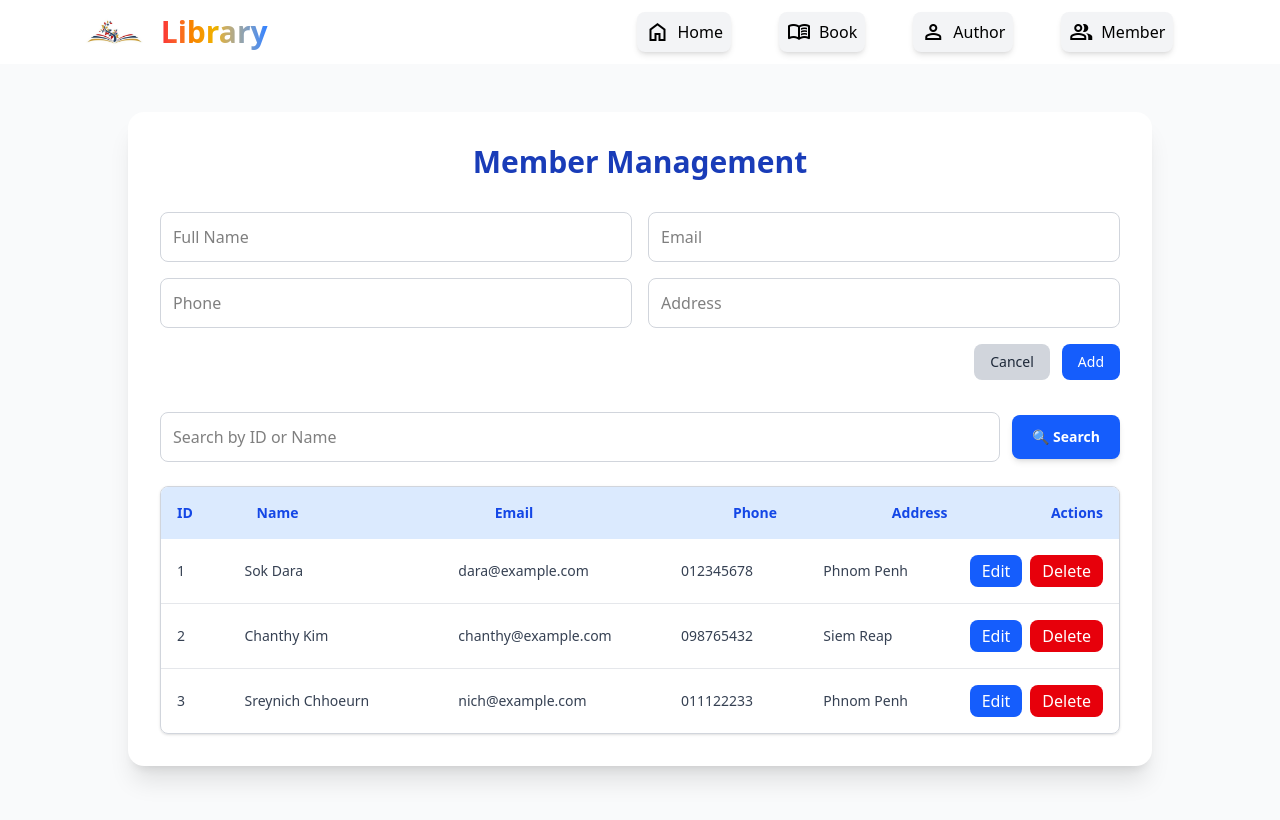
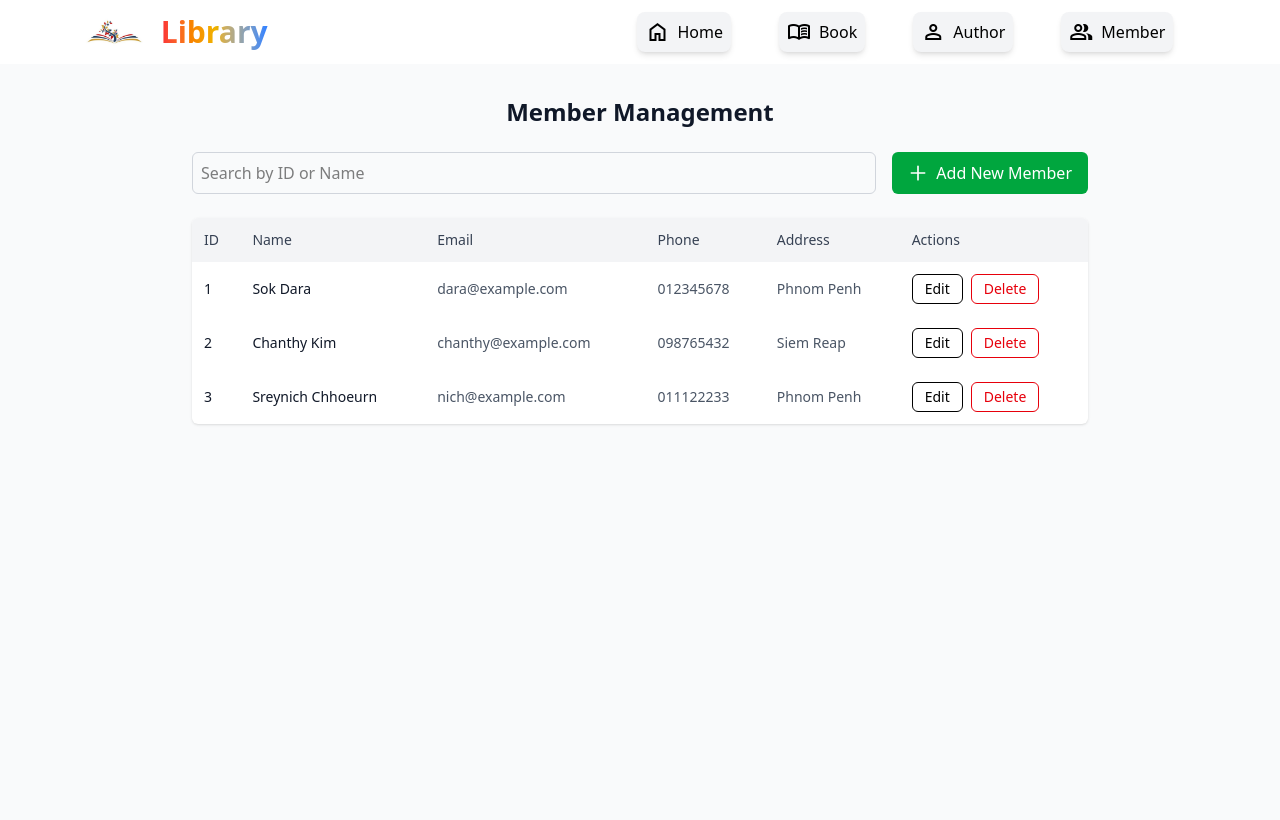
Before and after one commit to sonarykheang123/Project_Library_A4, a Vue app in the folder frontend/: page /member in a window 1280 px wide. Shown: the top 820 px of the page. Built offline with nearby package versions, Linux system fonts and the light colour scheme.

Commit message:
update style member-frontend

```diff
--- a/frontend/src/pages/Memberpage.vue
+++ b/frontend/src/pages/Memberpage.vue
@@ -1,107 +1,135 @@
 <template>
-  <div class="min-h-screen bg-gray-50 py-12 px-4">
-    <div class="max-w-5xl mx-auto bg-white rounded-2xl shadow-xl p-8">
+  <div class="min-h-screen bg-gray-50 py-8 px-4 sm:px-6 lg:px-8">
+    <div class="max-w-4xl mx-auto">
       <!-- Header -->
-      <h1 class="text-3xl font-semibold text-blue-800 text-center mb-8">Member Management</h1>
+      <h1 class="text-2xl font-semibold text-gray-900 mb-6 text-center">Member Management</h1>
 
-      <!-- Add Member Form -->
-      <form @submit.prevent="addMember" class="grid grid-cols-1 md:grid-cols-2 gap-4 mb-8">
-        <input v-model="newMember.name" placeholder="Full Name" required class="p-3 border border-gray-300 rounded-lg" />
-        <input v-model="newMember.email" placeholder="Email" required class="p-3 border border-gray-300 rounded-lg" />
-        <input v-model="newMember.phone" placeholder="Phone" required class="p-3 border border-gray-300 rounded-lg" />
-        <input v-model="newMember.address" placeholder="Address" required class="p-3 border border-gray-300 rounded-lg" />
-
-        <!-- Buttons aligned to right -->
-        <div class="md:col-span-2 flex justify-end gap-3">
-          <button type="button"
-                  @click="clearForm"
-                  class="bg-gray-300 text-gray-800 px-4 py-2 rounded-lg hover:bg-gray-400 transition text-sm">
-            Cancel
-          </button>
-          <button type="submit"
-                  class="bg-blue-600 text-white px-4 py-2 rounded-lg hover:bg-blue-700 transition text-sm">
-            Add
-          </button>
+      <!-- Search and Add New Member -->
+      <div class="flex flex-col sm:flex-row gap-4 mb-6">
+        <div class="relative flex-1">
+          <input
+            v-model="searchQuery"
+            type="search"
+            placeholder="Search by ID or Name"
+            class="w-full p-2 border border-gray-300 rounded-md focus:ring-2 focus:ring-indigo-500 focus:border-transparent"
+          />
         </div>
-      </form>
-
-      <!-- Search -->
-      <div class="mb-6 flex gap-3 items-center">
-        <input v-model="searchQuery"
-               placeholder="Search by ID or Name"
-               class="flex-1 p-3 border border-gray-300 rounded-lg focus:ring-2 focus:ring-blue-500" />
-        <button @click="searchAction"
-                class="bg-blue-600 text-white px-5 py-3 rounded-lg hover:bg-blue-700 transition font-semibold shadow-md text-sm">
-          🔍 Search
+        <button
+          @click="showAddForm = true"
+          class="bg-green-600 text-white px-4 py-2 rounded-md hover:bg-green-700 w-full sm:w-auto flex items-center justify-center gap-2"
+        >
+          <svg
+            xmlns="http://www.w3.org/2000/svg"
+            class="h-5 w-5"
+            fill="none"
+            viewBox="0 0 24 24"
+            stroke="currentColor"
+            stroke-width="2"
+            aria-hidden="true"
+          >
+            <path stroke-linecap="round" stroke-linejoin="round" d="M12 4v16m8-8H4" />
+          </svg>
+          Add New Member
         </button>
       </div>
 
       <!-- Member Table -->
-      <div class="overflow-x-auto rounded-lg border border-gray-300 shadow-sm">
-        <table class="min-w-full divide-y divide-gray-200 text-gray-700 table-fixed">
-          <thead class="bg-blue-100 sticky top-0 z-10">
+      <div v-if="filteredMembers.length" class="bg-white shadow-sm rounded-md overflow-hidden">
+        <table class="w-full">
+          <thead class="bg-gray-100">
             <tr>
-              <th class="w-1/12 p-4 text-left text-sm font-semibold text-blue-700">ID</th>
-              <th class="w-3/12 p-4 text-left text-sm font-semibold text-blue-700">Name</th>
-              <th class="w-3/12 p-4 text-left text-sm font-semibold text-blue-700">Email</th>
-              <th class="w-2/12 p-4 text-left text-sm font-semibold text-blue-700">Phone</th>
-              <th class="w-2/12 p-4 text-left text-sm font-semibold text-blue-700">Address</th>
-              <th class="w-1/12 p-4 text-left text-sm font-semibold text-blue-700">Actions</th>
+              <th class="p-3 text-left text-sm font-medium text-gray-700">ID</th>
+              <th class="p-3 text-left text-sm font-medium text-gray-700">Name</th>
+              <th class="p-3 text-left text-sm font-medium text-gray-700">Email</th>
+              <th class="p-3 text-left text-sm font-medium text-gray-700">Phone</th>
+              <th class="p-3 text-left text-sm font-medium text-gray-700">Address</th>
+              <th class="p-3 text-left text-sm font-medium text-gray-700">Actions</th>
             </tr>
           </thead>
-        </table>
-
-        <div class="max-h-60 overflow-y-auto">
-          <table class="min-w-full divide-y divide-gray-200 text-gray-700 table-fixed">
-            <tbody class="divide-y divide-gray-200">
-              <tr
-                v-for="member in filteredMembers"
-                :key="member.id"
-                :class="[
-                  editingId === member.id ? 'bg-yellow-50' : '',
-                  'hover:bg-blue-50 transition',
-                ]"
+          <tbody>
+            <tr v-for="member in filteredMembers" :key="member.id" class="hover:bg-gray-50">
+              <td class="p-3 text-sm text-gray-900">{{ member.id }}</td>
+              <td class="p-3 text-sm text-gray-900">{{ member.name }}</td>
+              <td class="p-3 text-sm text-gray-600">{{ member.email }}</td>
+              <td class="p-3 text-sm text-gray-600">{{ member.phone }}</td>
+              <td class="p-3 text-sm text-gray-600">{{ member.address }}</td>
+              <td class="p-3">
+                <div class="flex gap-2">
+                  <button
+                    @click="startEdit(member)"
+                    class="border border-black text-black px-3 py-1 rounded-md hover:bg-gray-100 text-sm transition"
                   >
-                <template v-if="editingId === member.id">
-                  <td class="w-1/12 p-4 whitespace-nowrap text-sm">{{ member.id }}</td>
-                  <td class="w-3/12 p-4 whitespace-nowrap"><input v-model="editMember.name" class="w-full p-2 border rounded-lg" /></td>
-                  <td class="w-3/12 p-4 whitespace-nowrap"><input v-model="editMember.email" class="w-full p-2 border rounded-lg" /></td>
-                  <td class="w-2/12 p-4 whitespace-nowrap"><input v-model="editMember.phone" class="w-full p-2 border rounded-lg" /></td>
-                  <td class="w-2/12 p-4 whitespace-nowrap"><input v-model="editMember.address" class="w-full p-2 border rounded-lg" /></td>
-                  <td class="w-1/12 p-4 whitespace-nowrap flex gap-2">
-                    <button @click="updateMember(member.id)"
-                            class="bg-green-600 text-white px-3 py-1 rounded-lg hover:bg-green-700 transition">
-                      Save
-                    </button>
-                    <button @click="cancelEdit"
-                            class="bg-gray-300 text-gray-700 px-3 py-1 rounded-lg hover:bg-gray-400 transition">
-                      Cancel
-                    </button>
-                  </td>
-                </template>
-                <template v-else>
-                  <td class="w-1/12 p-4 whitespace-nowrap text-sm">{{ member.id }}</td>
-                  <td class="w-3/12 p-4 whitespace-nowrap text-sm">{{ member.name }}</td>
-                  <td class="w-3/12 p-4 whitespace-nowrap text-sm">{{ member.email }}</td>
-                  <td class="w-2/12 p-4 whitespace-nowrap text-sm">{{ member.phone }}</td>
-                  <td class="w-2/12 p-4 whitespace-nowrap text-sm">{{ member.address }}</td>
-                  <td class="w-1/12 p-4 whitespace-nowrap flex gap-2">
-                    <button @click="startEdit(member)"
-                            class="bg-blue-600 text-white px-3 py-1 rounded-lg hover:bg-blue-700 transition">
                     Edit
                   </button>
-                    <button @click="deleteMember(member.id)"
-                            class="bg-red-600 text-white px-3 py-1 rounded-lg hover:bg-red-700 transition">
+                  <button
+                    @click="deleteMember(member.id)"
+                    class="border border-red-600 text-red-600 px-3 py-1 rounded-md hover:bg-red-50 text-sm transition"
+                  >
                     Delete
                   </button>
+                </div>
               </td>
-                </template>
-              </tr>
-              <tr v-if="filteredMembers.length === 0">
-                <td colspan="6" class="text-center text-gray-500 p-6 text-sm">No members found.</td>
             </tr>
           </tbody>
         </table>
+      </div>
+      <p v-else-if="filteredMembers.length === 0" class="text-center text-gray-500 text-sm mt-4">No members found.</p>
+
+      <!-- Add/Edit Form Modal -->
+      <div v-if="showAddForm || editingId !== null" class="fixed inset-0 bg-gray-100 bg-opacity-50 flex items-center justify-center">
+        <div class="bg-white p-6 rounded-md shadow-lg w-full max-w-md">
+          <h2 class="text-lg font-medium text-gray-900 mb-4">{{ editingId !== null ? 'Edit Member' : 'Add New Member' }}</h2>
+          <form @submit.prevent="editingId !== null ? updateMember(editingId) : addMember()" class="space-y-4">
+            <div>
+              <input
+                v-model="formData.name"
+                placeholder="Full Name"
+                required
+                class="w-full p-2 border border-gray-300 rounded-md focus:ring-2 focus:ring-indigo-500"
+              />
+            </div>
+            <div>
+              <input
+                v-model="formData.email"
+                placeholder="Email"
+                required
+                type="email"
+                class="w-full p-2 border border-gray-300 rounded-md focus:ring-2 focus:ring-indigo-500"
+              />
+            </div>
+            <div>
+              <input
+                v-model="formData.phone"
+                placeholder="Phone"
+                required
+                type="tel"
+                class="w-full p-2 border border-gray-300 rounded-md focus:ring-2 focus:ring-indigo-500"
+              />
+            </div>
+            <div>
+              <input
+                v-model="formData.address"
+                placeholder="Address"
+                required
+                class="w-full p-2 border border-gray-300 rounded-md focus:ring-2 focus:ring-indigo-500"
+              />
+            </div>
+            <div class="flex justify-end gap-3 mt-4">
+              <button
+                type="button"
+                @click="cancelForm"
+                class="bg-gray-200 text-gray-800 px-3 py-1 rounded-md hover:bg-gray-300"
+              >
+                Cancel
+              </button>
+              <button
+                type="submit"
+                class="bg-green-600 text-white px-3 py-1 rounded-md hover:bg-green-700"
+              >
+                {{ editingId !== null ? 'Save' : 'Add' }}
+              </button>
+            </div>
+          </form>
         </div>
       </div>
     </div>
@@ -117,44 +145,33 @@ const members = ref([
   { id: 3, name: 'Sreynich Chhoeurn', email: 'nich@example.com', phone: '011122233', address: 'Phnom Penh' },
 ])
 
-const newMember = ref({ name: '', email: '', phone: '', address: '' })
 let nextId = members.value.length + 1
-
 const searchQuery = ref('')
 const filteredMembers = computed(() => {
   const q = searchQuery.value.toLowerCase()
-  return members.value.filter(
-    m => m.name.toLowerCase().includes(q) || String(m.id).includes(q)
-  )
+  return members.value.filter(m => m.name.toLowerCase().includes(q) || String(m.id).includes(q))
 })
 
+const showAddForm = ref(false)
 const editingId = ref(null)
-const editMember = ref({})
+const formData = ref({ name: '', email: '', phone: '', address: '' })
 
 const addMember = () => {
-  members.value.push({ id: nextId++, ...newMember.value })
-  clearForm()
-}
-
-const clearForm = () => {
-  newMember.value = { name: '', email: '', phone: '', address: '' }
+  members.value.push({ id: nextId++, ...formData.value })
+  cancelForm()
 }
 
 const startEdit = (member) => {
   editingId.value = member.id
-  editMember.value = { ...member }
-}
-
-const cancelEdit = () => {
-  editingId.value = null
-  editMember.value = {}
+  formData.value = { ...member }
+  showAddForm.value = true
 }
 
 const updateMember = (id) => {
   const index = members.value.findIndex(m => m.id === id)
   if (index !== -1) {
-    members.value[index] = { id, ...editMember.value }
-    cancelEdit()
+    members.value[index] = { id, ...formData.value }
+    cancelForm()
   }
 }
 
@@ -164,11 +181,13 @@ const deleteMember = (id) => {
   }
 }
 
-const searchAction = () => {
-  alert('Search triggered! (Optional)')
+const cancelForm = () => {
+  showAddForm.value = false
+  editingId.value = null
+  formData.value = { name: '', email: '', phone: '', address: '' }
 }
 </script>
 
 <style scoped>
-/* Tailwind manages styling */
+/* Minimal custom styling */
 </style>
```
Lines whose indentation alone changed are shown as unchanged.
